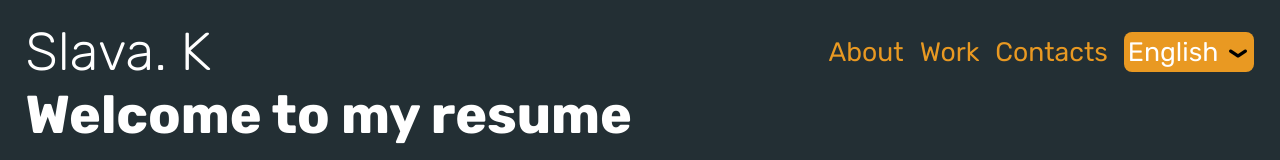
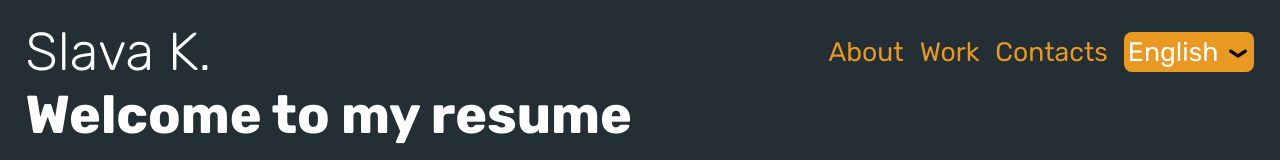
Before and after one commit to DazzlingFame/resume-SPA, a React (Create React App) app: page / in a window 1280 px wide. Shown: the top 160 px of the page. Built offline with nearby package versions, Linux system fonts and the light colour scheme.

Commit message:
name fix

```diff
--- a/src/constants.ts
+++ b/src/constants.ts
@@ -123,7 +123,7 @@ type MultiLanguageTexts = {
 export const multiLanguageTexts: MultiLanguageTexts = {
     mainTexts: {
         en: {
-            header: 'Slava. K',
+            header: 'Slava K.',
             headerLinks: {
                 work: 'Work',
                 about: 'About',
@@ -132,7 +132,7 @@ export const multiLanguageTexts: MultiLanguageTexts = {
             welcome: 'Welcome to my resume',
         },
         ru: {
-            header: 'Вячеслав. К',
+            header: 'Вячеслав К.',
             headerLinks: {
                 work: 'Работа',
                 about: 'Обо мне',
```
